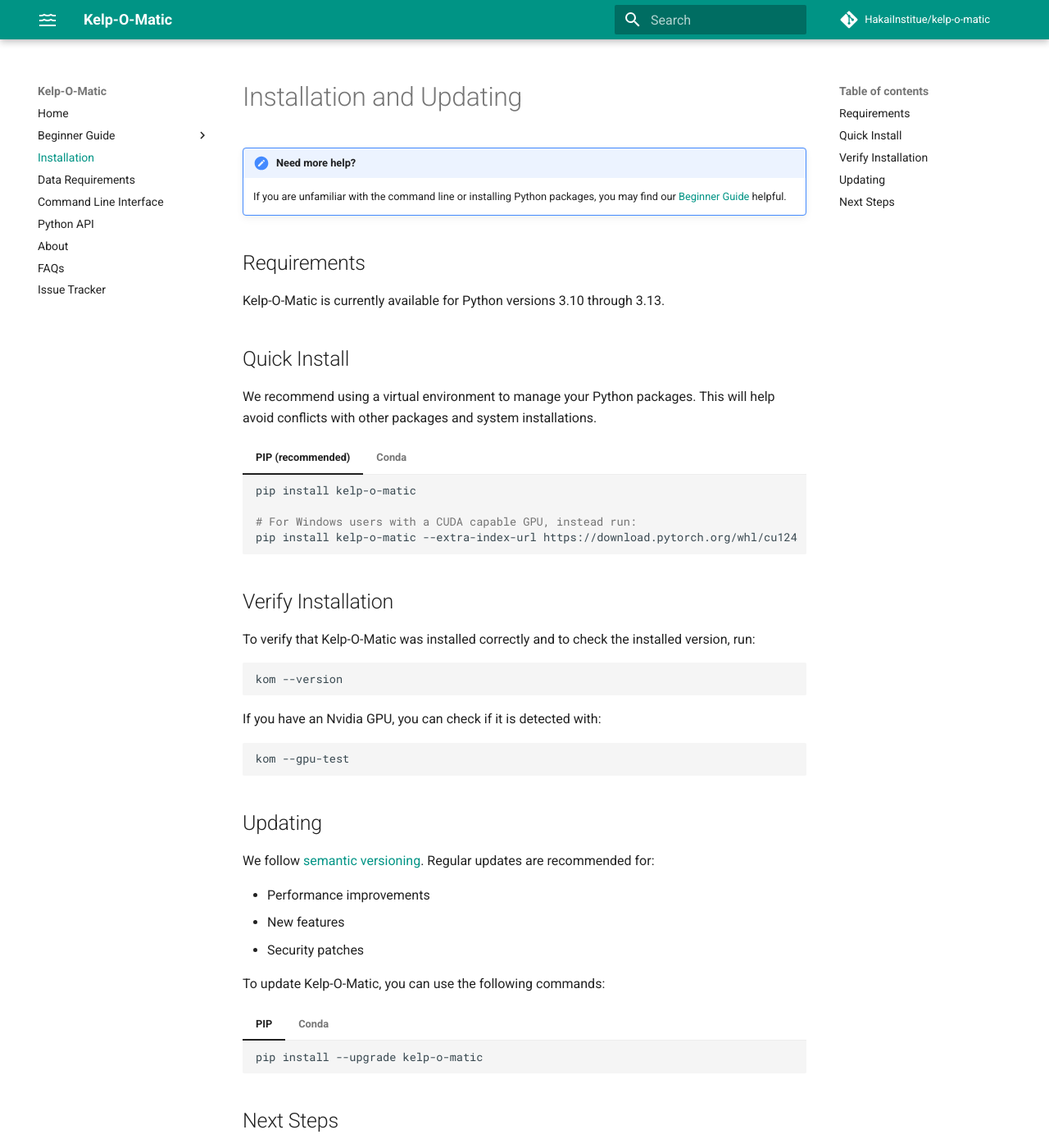
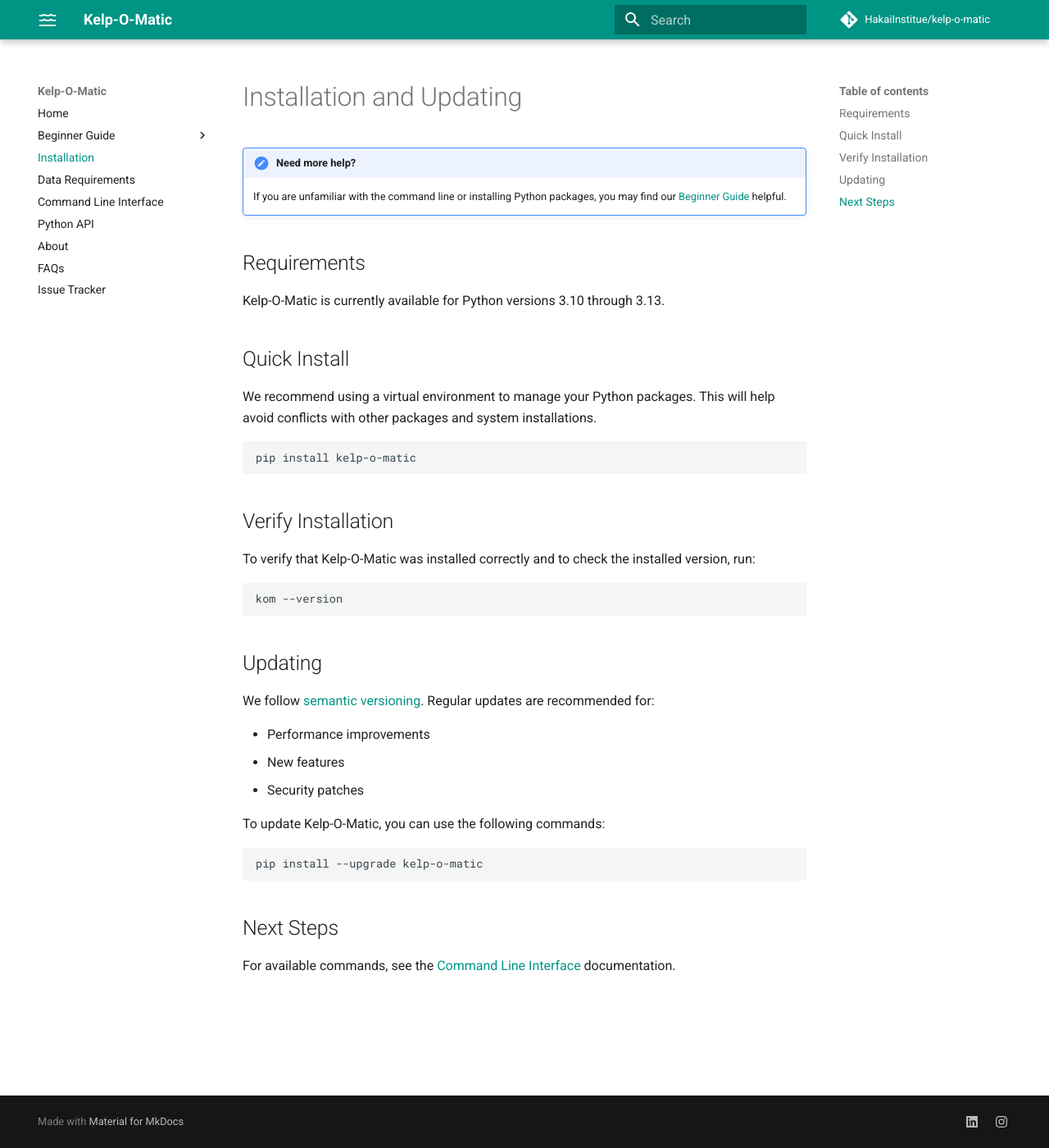
Before and after one commit to HakaiInstitute/kelp-o-matic, an MkDocs documentation site: the page built from docs/installation.md, in a window 1280 px wide and 1400 px high. Shown: the whole window at 82% size. Built offline with MkDocs 1.6.1 and Material for MkDocs 9.7.7, drawn with Linux system fonts in a browser that asks for light colours; comment, search, counter and statistics services are not loaded.

Commit message:
Update installation instructions

````diff
--- a/docs/installation.md
+++ b/docs/installation.md
@@ -13,20 +13,9 @@
 
 We recommend using a virtual environment to manage your Python packages. This will help avoid conflicts with other packages and system installations.
 
-
-=== "PIP (recommended)"
-    ```bash
-    pip install kelp-o-matic
-
-    # For Windows users with a CUDA capable GPU, instead run:
-    pip install kelp-o-matic --extra-index-url https://download.pytorch.org/whl/cu124
-    ```
-
-=== "Conda"
-
-    ```bash
-    conda install -c conda-forge kelp-o-matic
-    ```
+```bash
+pip install kelp-o-matic
+```
 
 ## Verify Installation
 
@@ -34,12 +23,6 @@
 
 ```bash
 kom --version
-```
-
-If you have an Nvidia GPU, you can check if it is detected with:
-
-```bash
-kom --gpu-test
 ```
 
 ## Updating
@@ -52,17 +35,9 @@
 
 To update Kelp-O-Matic, you can use the following commands:
 
-=== "PIP"
-
-    ```bash
-    pip install --upgrade kelp-o-matic
-    ```
-
-=== "Conda"
-
-    ```bash
-    conda update -c conda-forge kelp-o-matic
-    ```
+```bash
+pip install --upgrade kelp-o-matic
+```
 
 ## Next Steps
 
````
